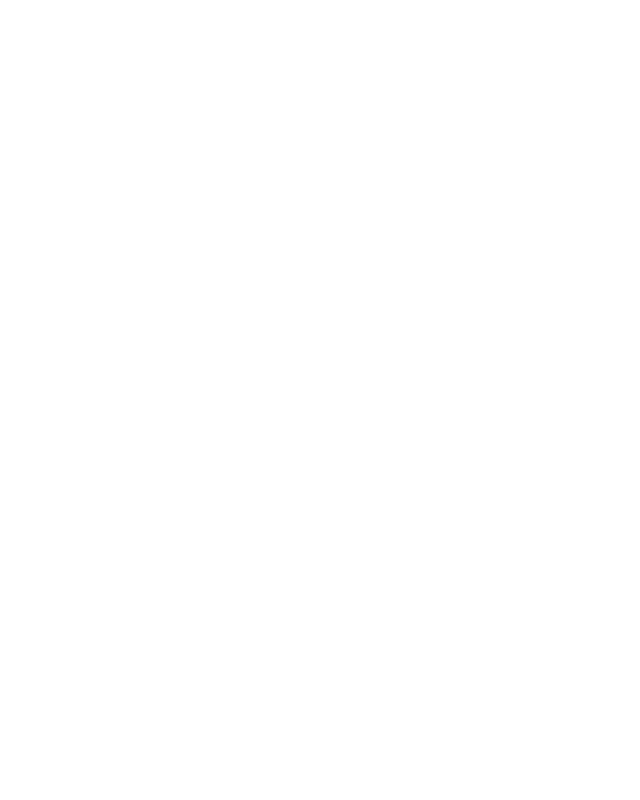
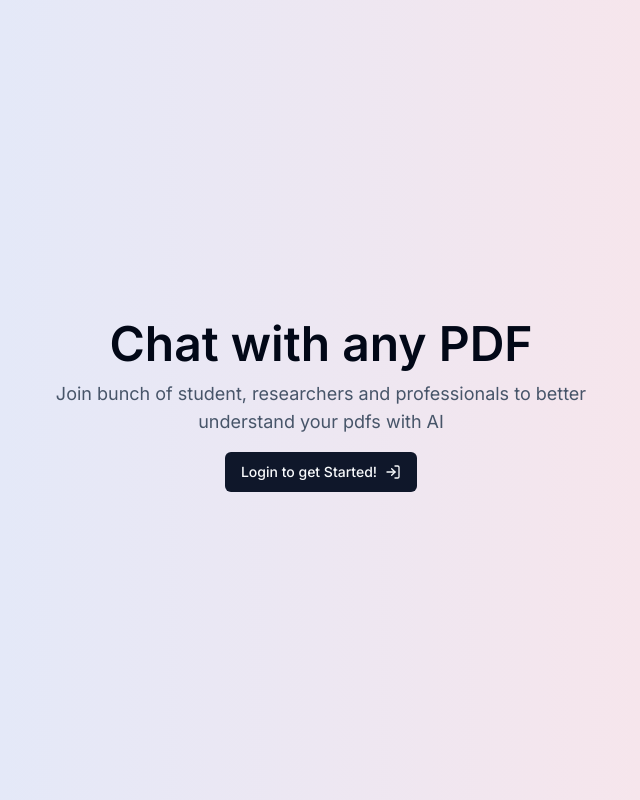
Before and after one commit to EmmanuelKeifala/chat-with-pdf, a Next.js app: page / in a window 1280 px wide. Shown: the whole page, without its empty margins (319-959 px from the left). Built offline with nearby package versions, Linux system fonts and the light colour scheme; no server answers.

Commit message:
Completed the homepage, added clerk and now adding the db using neon and drizzle orm

```diff
--- /dev/null
+++ b/drizzle.config.ts
@@ -0,0 +1 @@
+import type {Config} from 'drizzle-kit';
--- a/package.json
+++ b/package.json
@@ -9,8 +9,13 @@
     "lint": "next lint"
   },
   "dependencies": {
+    "@clerk/nextjs": "^4.25.3",
+    "@neondatabase/serverless": "^0.6.0",
+    "@radix-ui/react-slot": "^1.0.2",
     "class-variance-authority": "^0.7.0",
     "clsx": "^2.0.0",
+    "drizzle-kit": "^0.19.13",
+    "drizzle-orm": "^0.28.6",
     "lucide-react": "^0.284.0",
     "next": "13.5.4",
     "react": "^18",
--- a/src/app/layout.tsx
+++ b/src/app/layout.tsx
@@ -1,22 +1,21 @@
-import './globals.css'
-import type { Metadata } from 'next'
-import { Inter } from 'next/font/google'
-
-const inter = Inter({ subsets: ['latin'] })
+import './globals.css';
+import type {Metadata} from 'next';
+import {Inter} from 'next/font/google';
+import {ClerkProvider} from '@clerk/nextjs';
+const inter = Inter({subsets: ['latin']});
 
 export const metadata: Metadata = {
-  title: 'Create Next App',
-  description: 'Generated by create next app',
+  title: 'Chat with PDF',
+  description:
+    'This app will allow users to upload and ask question from a pdf',
+};
+
+export default function RootLayout({children}: {children: React.ReactNode}) {
+  return (
+    <ClerkProvider>
+      <html lang="en">
+        <body className={inter.className}>{children}</body>
+      </html>
+    </ClerkProvider>
+  );
 }
-
-export default function RootLayout({
-  children,
-}: {
-  children: React.ReactNode
-}) {
-  return (
-    <html lang="en">
-      <body className={inter.className}>{children}</body>
-    </html>
-  )
-}
--- a/src/app/page.tsx
+++ b/src/app/page.tsx
@@ -1,5 +1,40 @@
-import Image from 'next/image';
-
-export default function Home() {
-  return <div></div>;
+import {Button} from '@/components/ui/button';
+import {UserButton} from '@clerk/clerk-react';
+import {auth} from '@clerk/nextjs';
+import Link from 'next/link';
+import {LogIn} from 'lucide-react';
+export default async function Home() {
+  const {userId} = await auth();
+  const isAuth = !!userId;
+  return (
+    <div className="w-screen min-h-screen bg-gradient-to-r from-blue-100 to-rose-100">
+      <div className="absolute top-1/2 left-1/2 -translate-x-1/2 -translate-y-1/2">
+        <div className="flex flex-col items-center text-center">
+          <div className="flex item-center">
+            <h1 className="mt-3 text-5xl font-semibold">Chat with any PDF</h1>
+            {/* <UserButton afterSignOutUrl="/" /> */}
+          </div>
+          <div className="flex mt-2">
+            {isAuth && <Button>Go to Chats</Button>}
+          </div>
+          <p className="max-w-xl mt-1 text-lg text-slate-600">
+            Join bunch of student, researchers and professionals to better
+            understand your pdfs with AI
+          </p>
+          <div className="w-full mt-4">
+            {isAuth ? (
+              <h1>File Upload</h1>
+            ) : (
+              <Link href={'/sign-in'}>
+                <Button>
+                  Login to get Started!
+                  <LogIn className="w-4 ml-2 h-4" />
+                </Button>
+              </Link>
+            )}
+          </div>
+        </div>
+      </div>
+    </div>
+  );
 }
--- /dev/null
+++ b/src/app/sign-in/[[...sign-in]]/page.tsx
@@ -0,0 +1,9 @@
+import {SignIn} from '@clerk/nextjs';
+
+export default function Page() {
+  return (
+    <div className="absolute top-1/2 left-1/2 -translate-x-1/2 -translate-y-1/2">
+      <SignIn />
+    </div>
+  );
+}
--- /dev/null
+++ b/src/app/sign-up/[[...sign-up]]/page.tsx
@@ -0,0 +1,9 @@
+import {SignUp} from '@clerk/nextjs';
+
+export default function Page() {
+  return (
+    <div className="absolute top-1/2 left-1/2 -translate-x-1/2 -translate-y-1/2">
+      <SignUp />
+    </div>
+  );
+}
--- /dev/null
+++ b/src/components/ui/button.tsx
@@ -0,0 +1,56 @@
+import * as React from "react"
+import { Slot } from "@radix-ui/react-slot"
+import { cva, type VariantProps } from "class-variance-authority"
+
+import { cn } from "@/lib/utils"
+
+const buttonVariants = cva(
+  "inline-flex items-center justify-center rounded-md text-sm font-medium ring-offset-background transition-colors focus-visible:outline-none focus-visible:ring-2 focus-visible:ring-ring focus-visible:ring-offset-2 disabled:pointer-events-none disabled:opacity-50",
+  {
+    variants: {
+      variant: {
+        default: "bg-primary text-primary-foreground hover:bg-primary/90",
+        destructive:
+          "bg-destructive text-destructive-foreground hover:bg-destructive/90",
+        outline:
+          "border border-input bg-background hover:bg-accent hover:text-accent-foreground",
+        secondary:
+          "bg-secondary text-secondary-foreground hover:bg-secondary/80",
+        ghost: "hover:bg-accent hover:text-accent-foreground",
+        link: "text-primary underline-offset-4 hover:underline",
+      },
+      size: {
+        default: "h-10 px-4 py-2",
+        sm: "h-9 rounded-md px-3",
+        lg: "h-11 rounded-md px-8",
+        icon: "h-10 w-10",
+      },
+    },
+    defaultVariants: {
+      variant: "default",
+      size: "default",
+    },
+  }
+)
+
+export interface ButtonProps
+  extends React.ButtonHTMLAttributes<HTMLButtonElement>,
+    VariantProps<typeof buttonVariants> {
+  asChild?: boolean
+}
+
+const Button = React.forwardRef<HTMLButtonElement, ButtonProps>(
+  ({ className, variant, size, asChild = false, ...props }, ref) => {
+    const Comp = asChild ? Slot : "button"
+    return (
+      <Comp
+        className={cn(buttonVariants({ variant, size, className }))}
+        ref={ref}
+        {...props}
+      />
+    )
+  }
+)
+Button.displayName = "Button"
+
+export { Button, buttonVariants }
--- /dev/null
+++ b/src/lib/db/index.ts
@@ -0,0 +1,10 @@
+import {neon, neonConfig} from '@neondatabase/serverless';
+import {drizzle} from 'drizzle-orm/neon-http';
+
+neonConfig.fetchConnectionCache = true;
+if (!process.env.DB_URL) {
+  throw new Error('DB_URL not set');
+}
+const sql = neon(process.env.DB_URL);
+
+export const db = drizzle(sql);
--- /dev/null
+++ b/src/lib/db/schema.ts
@@ -0,0 +1,28 @@
+import {
+  integer,
+  pgEnum,
+  pgTable,
+  serial,
+  text,
+  timestamp,
+  varchar,
+} from 'drizzle-orm/pg-core';
+export const userSystemEnum = pgEnum('user_system_enum', ['system', 'user']);
+export const chats = pgTable('chats', {
+  id: serial('id').primaryKey(),
+  pdfName: text('pdf_name').notNull(),
+  pdfUrl: text('pdf_url').notNull(),
+  createdAt: timestamp('created_at').notNull().defaultNow(),
+  userId: varchar('user_id', {length: 256}).notNull(),
+  fileKey: text('file_key').notNull(),
+});
+
+export const messages = pgTable('messages', {
+  id: serial('id').primaryKey(),
+  chatId: integer('chat_id')
+    .references(() => chats.id)
+    .notNull(),
+  content: text('content').notNull(),
+  createdAt: timestamp('created_at').notNull().defaultNow(),
+  role: userSystemEnum('role').notNull(),
+});
--- /dev/null
+++ b/src/middleware.ts
@@ -0,0 +1,12 @@
+import {authMiddleware} from '@clerk/nextjs';
+
+// This example protects all routes including api/trpc routes
+// Please edit this to allow other routes to be public as needed.
+// See https://clerk.com/docs/references/nextjs/auth-middleware for more information about configuring your middleware
+export default authMiddleware({
+  publicRoutes: ['/'],
+});
+
+export const config = {
+  matcher: ['/((?!.+\\.[\\w]+$|_next).*)', '/', '/(api|trpc)(.*)'],
+};
```
Also changed, not shown: 2 other files (tests, documents, lock files or other folders).
